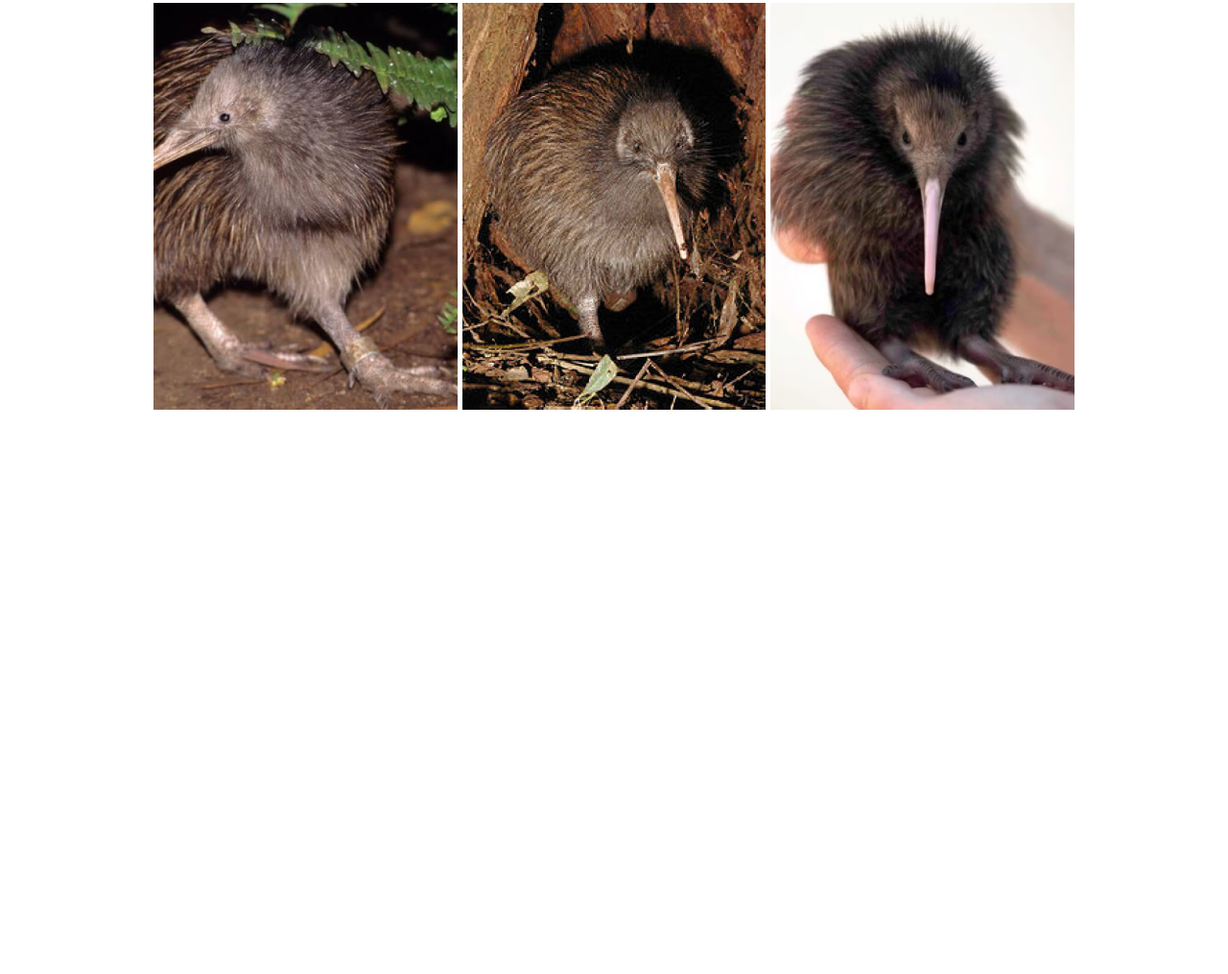
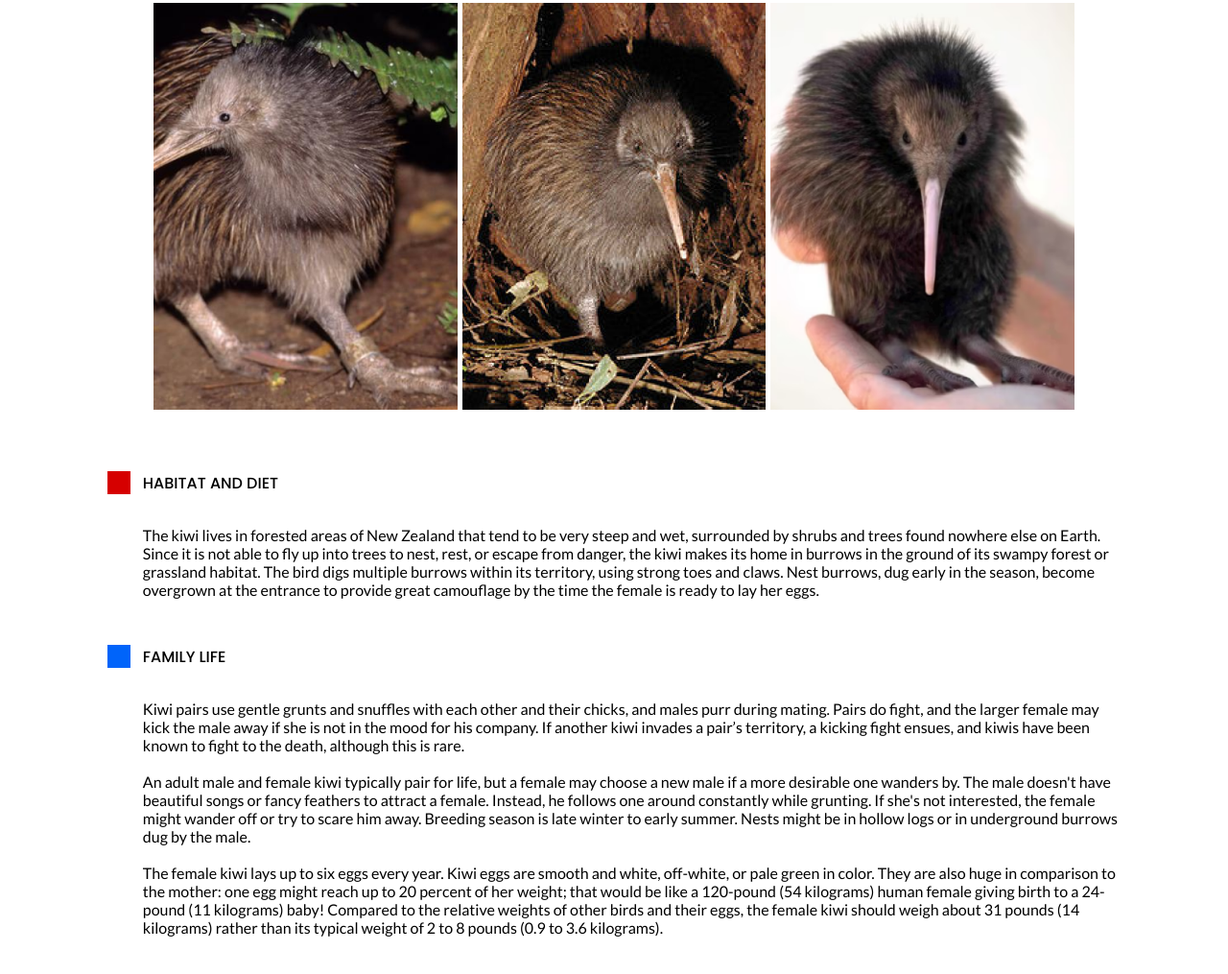
Before and after one commit to shehanreshin/ICET-IT-Assignment-1, a plain HTML site: page index.html in a window 1280 px wide. Shown: the part 211-1226 px from the top of the page at 96% size. Before the commit the page ends 800 px from the top, so only its background shows below. Drawn offline with Linux system fonts and the light colour scheme.

Commit message:
feat: add bird information of details section

```diff
--- a/asset/css/index.css
+++ b/asset/css/index.css
@@ -24,7 +24,7 @@ body {
 }
 
 .pg-intro .intro span {
-    color: red;
+    color: #E70000;
 }
 
 .pg-intro .img-grid {
@@ -45,3 +45,41 @@ body {
     display: block;
     object-fit: cover;
 }
+
+.pg-details {
+    padding: 0vh 6vh;
+}
+
+.pg-details .detail-section {
+    display: flex;
+}
+
+.pg-details .detail-section .bullet-point {
+    width: 1.5rem;
+    height: 1.5rem;
+    background-color: #D60000;
+    flex-shrink: 0;
+}
+
+.pg-details .detail-section .bird-info {
+    margin-left: 1vw;
+}
+
+.pg-details .detail-section .bird-info h4{
+    font-family: 'Poppins', sans-serif;
+    font-weight: 500;
+}
+
+.pg-details .detail-section .bird-info p{
+    font-family: 'Lato', sans-serif;
+    font-weight: 400;
+    margin-top: 4vh;
+}
+
+.pg-details .detail-section:nth-child(2) {
+    margin-top: 6vh;
+}
+
+.pg-details .detail-section:nth-child(2) .bullet-point{
+    background-color: #0064FA;
+}
--- a/index.html
+++ b/index.html
@@ -13,12 +13,12 @@
     <div class="pg-intro">
         <p class="intro">
             <span>
-                The word "kiwi" often brings to mind the image of something small, brown,
-                fuzzy, and found in the produce section
+                The word "kiwi" often brings to mind the image of something small, brown, fuzzy, and found in the
+                produce section
             </span>
-            of your local supermarket. But the kiwi is not a fruit—that's kiwifruit, which is
-            native to eastern Asia! About the size of a chicken, the kiwi is a small,
-            flightless, and nearly wingless bird found only in New Zealand.
+            of your local supermarket. But the kiwi is not a fruit—that's kiwifruit, which is native to eastern Asia!
+            About the size of a chicken, the kiwi is a small, flightless, and nearly wingless bird found only in New
+            Zealand.
         </p>
         <div class="img-grid">
             <div class="img-container">
@@ -32,6 +32,48 @@
             </div>
         </div>
     </div>
+    <div class="pg-details">
+        <div class="detail-section">
+            <div class="bullet-point"></div>
+            <div class="bird-info">
+                <h4>HABITAT AND DIET</h4>
+                <p>
+                    The kiwi lives in forested areas of New Zealand that tend to be very steep and wet, surrounded by
+                    shrubs and trees found nowhere else on Earth. Since it is not able to fly up into trees to nest,
+                    rest, or escape from danger, the kiwi makes its home in burrows in the ground of its swampy forest
+                    or grassland habitat. The bird digs multiple burrows within its territory, using strong toes and
+                    claws. Nest burrows, dug early in the season, become overgrown at the entrance to provide great
+                    camouflage by the time the female is ready to lay her eggs.
+                </p>
+            </div>
+        </div>
+        <div class="detail-section">
+            <div class="bullet-point"></div>
+            <div class="bird-info">
+                <h4>FAMILY LIFE</h4>
+                <p>
+                    Kiwi pairs use gentle grunts and snuffles with each other and their chicks, and males purr during
+                    mating. Pairs do fight, and the larger female may kick the male away if she is not in the mood for
+                    his company. If another kiwi invades a pair’s territory, a kicking fight ensues, and kiwis have been
+                    known to fight to the death, although this is rare. <br><br>
+
+                    An adult male and female kiwi typically pair for life, but a female may choose a new male if a more
+                    desirable one wanders by. The male doesn't have beautiful songs or fancy feathers to attract a
+                    female. Instead, he follows one around constantly while grunting. If she's not interested, the
+                    female might wander off or try to scare him away.
+                    Breeding season is late winter to early summer. Nests might be in hollow logs or in underground
+                    burrows dug by the male. <br><br>
+
+                    The female kiwi lays up to six eggs every year. Kiwi eggs are smooth and white, off-white, or pale
+                    green in color. They are also huge in comparison to the mother: one egg might reach up to 20 percent
+                    of her weight; that would be like a 120-pound (54 kilograms) human female giving birth to a 24-pound
+                    (11 kilograms) baby! Compared to the relative weights of other birds and their eggs, the female kiwi
+                    should weigh about 31 pounds (14 kilograms) rather than its typical weight of 2 to 8 pounds (0.9 to
+                    3.6 kilograms).
+                </p>
+            </div>
+        </div>
+    </div>
 </body>
 
 </html>
```
